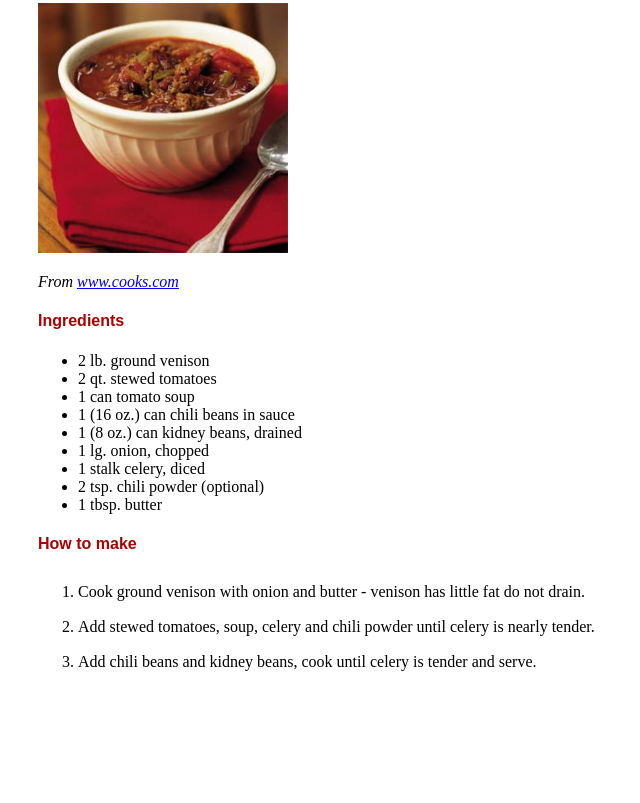
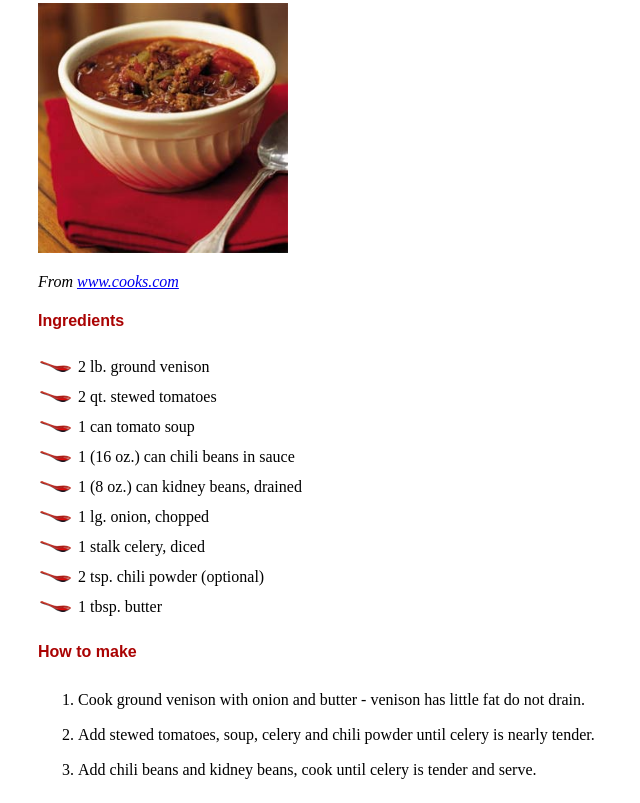
Before and after one commit to dsacheti/recipes, a plain HTML site: page index.html in a window 1280 px wide. Shown: the part 3441-4244 px from the top of the page, without its empty margins (0-640 px from the left). Before the commit the page ends 4136 px from the top, so only its background shows below. Drawn offline with Linux system fonts and the light colour scheme.

Commit message:
correção estilo
Tinha faltado colocar uma classe na última lista

```diff
--- a/index.html
+++ b/index.html
@@ -160,7 +160,7 @@
    <img src="images/venison-chili.jpg">
    <p>From <a href="http://www.cooks.com/" target="_blank">www.cooks.com</a></p>
    <h4>Ingredients</h4>
-   <ul>
+   <ul class="ingredients">
    <li>2 lb. ground venison</li>
 <li>2 qt. stewed tomatoes</li>
 <li>1 can tomato soup</li>
```
